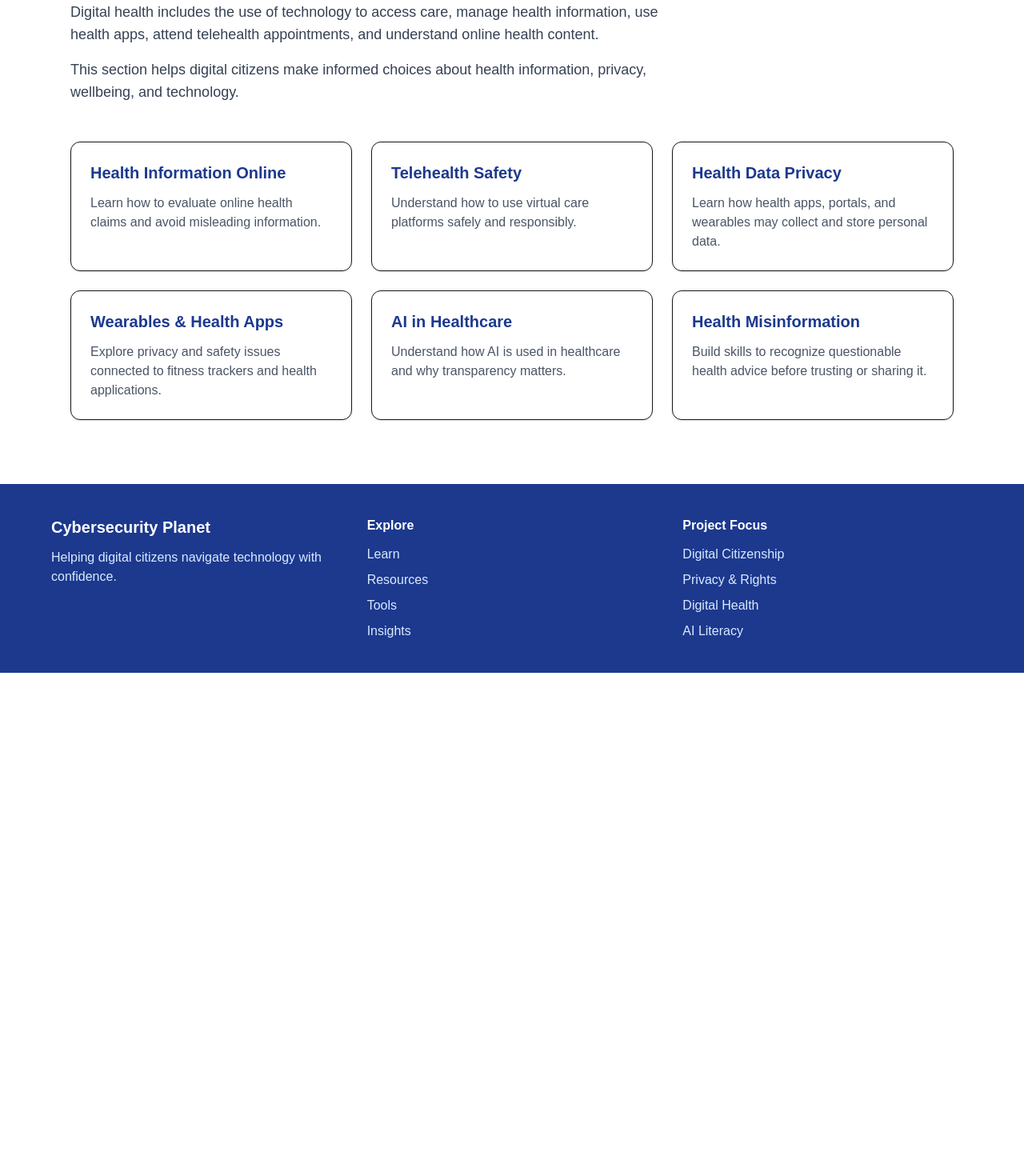
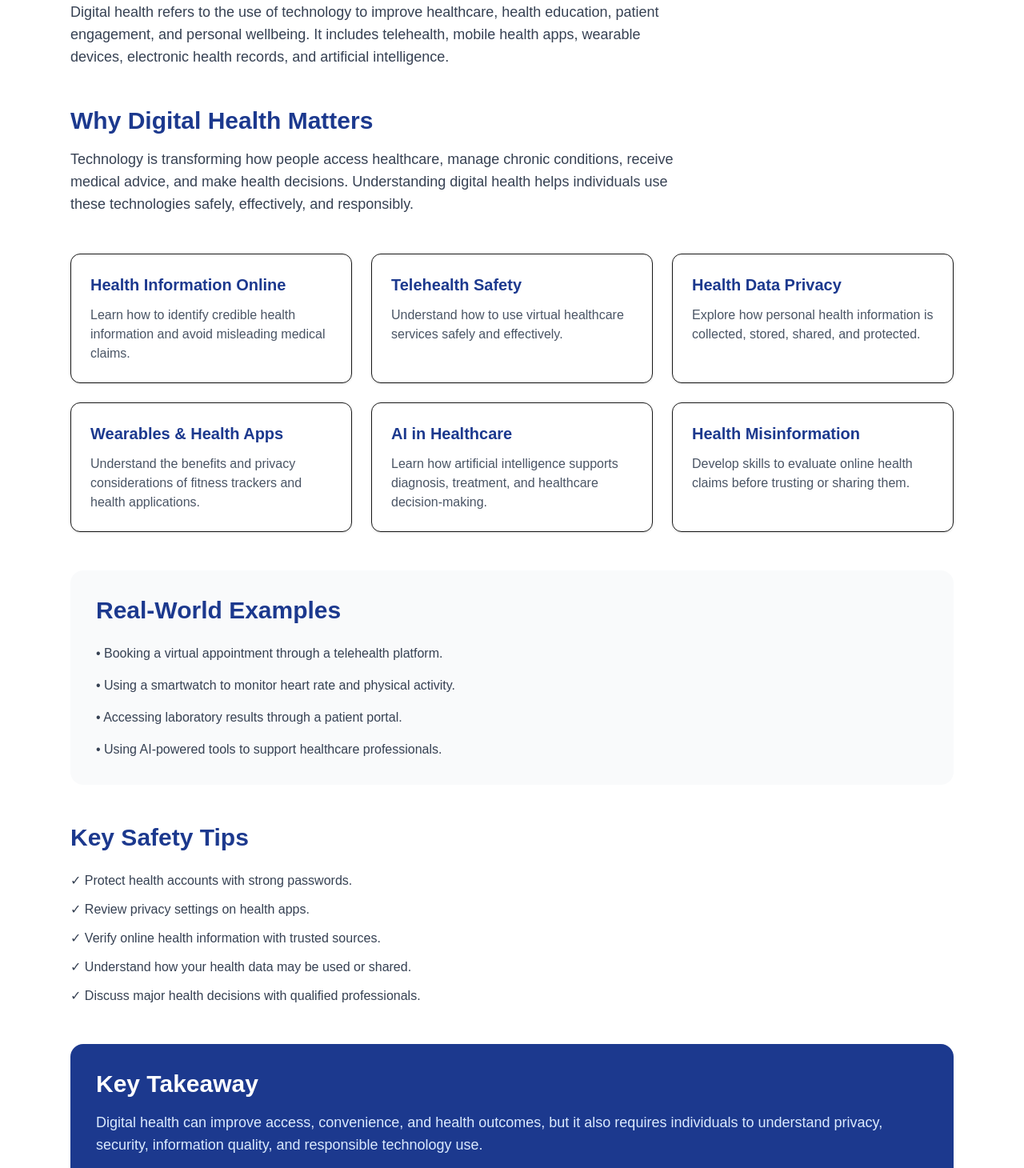
Before and after one commit to Black-widow-codes/Cybersecurity-Planet, a Next.js app: page /learn/digital-health in a window 1280 px wide. Shown: the part 220-1680 px from the top of the page at 80% size. Before the commit the page ends 1061 px from the top, so only its background shows below. Built offline with nearby package versions, Linux system fonts and the light colour scheme.

Commit message:
Expand digital health learning module

```diff
--- a/src/app/learn/digital-health/page.tsx
+++ b/src/app/learn/digital-health/page.tsx
@@ -3,32 +3,32 @@ export default function DigitalHealthPage() {
       {
         title: "Health Information Online",
         description:
-          "Learn how to evaluate online health claims and avoid misleading information.",
+          "Learn how to identify credible health information and avoid misleading medical claims.",
       },
       {
         title: "Telehealth Safety",
         description:
-          "Understand how to use virtual care platforms safely and responsibly.",
+          "Understand how to use virtual healthcare services safely and effectively.",
       },
       {
         title: "Health Data Privacy",
         description:
-          "Learn how health apps, portals, and wearables may collect and store personal data.",
+          "Explore how personal health information is collected, stored, shared, and protected.",
       },
       {
         title: "Wearables & Health Apps",
         description:
-          "Explore privacy and safety issues connected to fitness trackers and health applications.",
+          "Understand the benefits and privacy considerations of fitness trackers and health applications.",
       },
       {
         title: "AI in Healthcare",
         description:
-          "Understand how AI is used in healthcare and why transparency matters.",
+          "Learn how artificial intelligence supports diagnosis, treatment, and healthcare decision-making.",
       },
       {
         title: "Health Misinformation",
         description:
-          "Build skills to recognize questionable health advice before trusting or sharing it.",
+          "Develop skills to evaluate online health claims before trusting or sharing them.",
       },
     ];
 
@@ -39,23 +39,87 @@ export default function DigitalHealthPage() {
         </h1>
 
         <p className="mt-6 text-lg text-gray-700 max-w-3xl">
-          Digital health includes the use of technology to access care,
-          manage health information, use health apps, attend telehealth
-          appointments, and understand online health content.
+          Digital health refers to the use of technology to improve healthcare,
+          health education, patient engagement, and personal wellbeing.
+          It includes telehealth, mobile health apps, wearable devices,
+          electronic health records, and artificial intelligence.
         </p>
 
-        <p className="mt-4 text-lg text-gray-700 max-w-3xl">
-          This section helps digital citizens make informed choices about
-          health information, privacy, wellbeing, and technology.
-        </p>
+        <section className="mt-12">
+          <h2 className="text-3xl font-bold text-blue-900">
+            Why Digital Health Matters
+          </h2>
+
+          <p className="mt-4 text-lg text-gray-700 max-w-3xl">
+            Technology is transforming how people access healthcare, manage
+            chronic conditions, receive medical advice, and make health decisions.
+            Understanding digital health helps individuals use these technologies
+            safely, effectively, and responsibly.
+          </p>
+        </section>
 
         <section className="mt-12 grid gap-6 md:grid-cols-3">
           {topics.map((topic) => (
-            <div key={topic.title} className="rounded-xl border bg-white p-6 shadow-sm">
-              <h2 className="text-xl font-bold text-blue-900">{topic.title}</h2>
-              <p className="mt-3 text-gray-600">{topic.description}</p>
+            <div
+              key={topic.title}
+              className="rounded-xl border bg-white p-6 shadow-sm"
+            >
+              <h3 className="text-xl font-bold text-blue-900">
+                {topic.title}
+              </h3>
+
+              <p className="mt-3 text-gray-600">
+                {topic.description}
+              </p>
             </div>
           ))}
+        </section>
+
+        <section className="mt-12 rounded-2xl bg-gray-50 p-8">
+          <h2 className="text-3xl font-bold text-blue-900">
+            Real-World Examples
+          </h2>
+
+          <ul className="mt-6 space-y-4 text-gray-700">
+            <li>
+              • Booking a virtual appointment through a telehealth platform.
+            </li>
+            <li>
+              • Using a smartwatch to monitor heart rate and physical activity.
+            </li>
+            <li>
+              • Accessing laboratory results through a patient portal.
+            </li>
+            <li>
+              • Using AI-powered tools to support healthcare professionals.
+            </li>
+          </ul>
+        </section>
+
+        <section className="mt-12">
+          <h2 className="text-3xl font-bold text-blue-900">
+            Key Safety Tips
+          </h2>
+
+          <ul className="mt-6 space-y-3 text-gray-700">
+            <li>✓ Protect health accounts with strong passwords.</li>
+            <li>✓ Review privacy settings on health apps.</li>
+            <li>✓ Verify online health information with trusted sources.</li>
+            <li>✓ Understand how your health data may be used or shared.</li>
+            <li>✓ Discuss major health decisions with qualified professionals.</li>
+          </ul>
+        </section>
+
+        <section className="mt-12 rounded-2xl bg-blue-900 p-8 text-white">
+          <h2 className="text-3xl font-bold">
+            Key Takeaway
+          </h2>
+
+          <p className="mt-4 text-blue-100 text-lg">
+            Digital health can improve access, convenience, and health outcomes,
+            but it also requires individuals to understand privacy, security,
+            information quality, and responsible technology use.
+          </p>
         </section>
       </main>
     );
```
